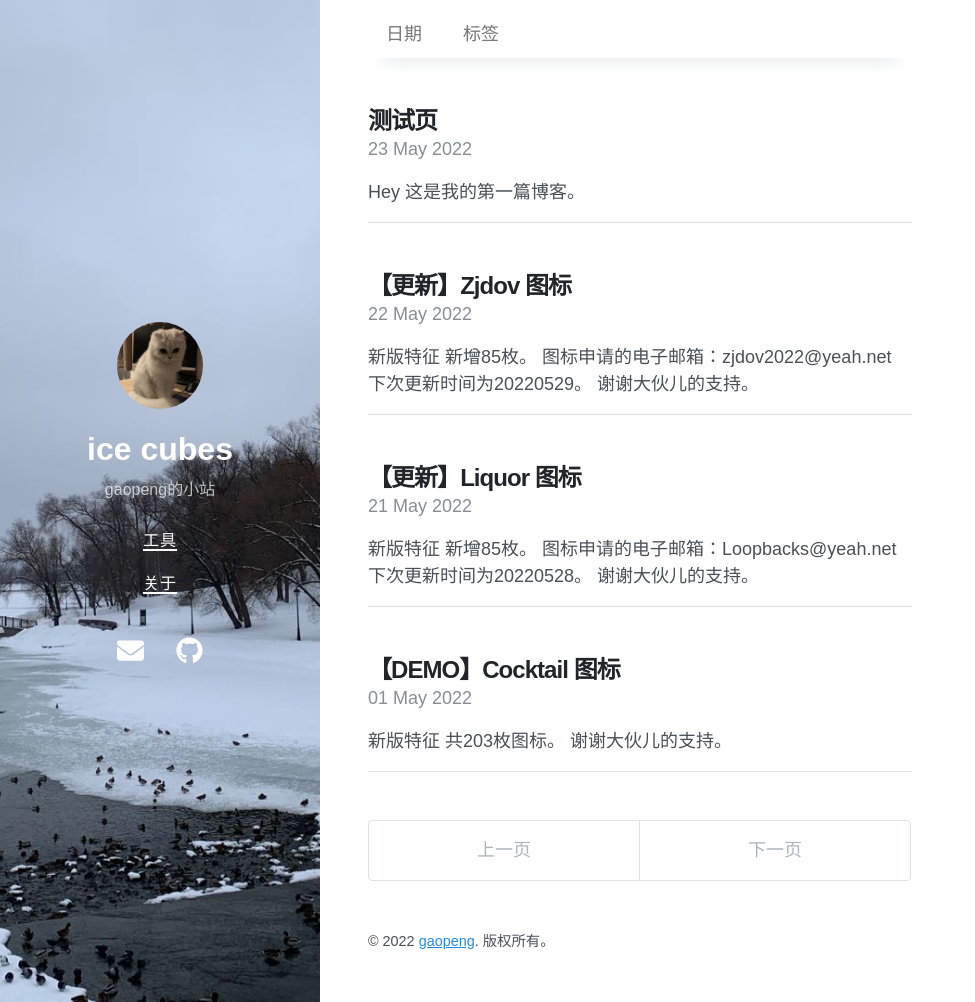
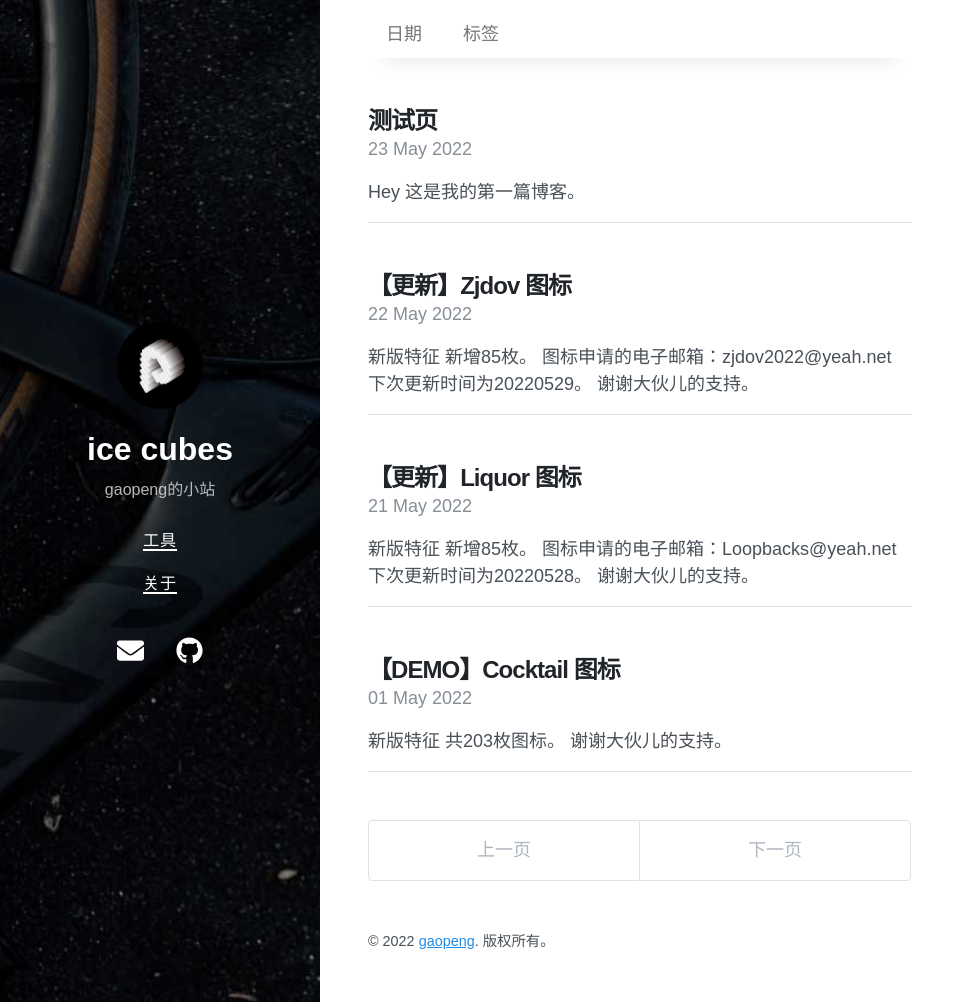
Before and after one commit to gaopengk/gaopengk.github.io, a Jekyll site: the page built from index.html, in a window 1280 px wide and 1002 px high. Shown: the whole window, without its empty margins (0-975 px from the left). Built offline with Jekyll 4.4.1, drawn with Linux system fonts in a browser that asks for light colours; nearby versions of some CDN libraries; the list of posts is cut into pages by our own code.

Commit message:
Update _config.yml

```diff
--- a/_config.yml
+++ b/_config.yml
@@ -2,10 +2,10 @@
 title: ice cubes
 description: gaopeng的小站
 url: https://gaopengk.github.io
-avatar: /avatar.jpeg
+avatar: /imgs/avatar.jpg
 paginate: 5
 permalink: pretty
-cover_image: /bg.jpeg
+cover_image: /imgs/bg.jpg
 
 # Gems
 plugins:
@@ -35,8 +35,7 @@ logo: logo.png
 social:
   name: gaopeng
   links:
-    - https://twitter.com/vszhub
-    - https://github.com/vszhub
+    - https://github.com/gaopengk
 google_site_verification: xxxxx
 lang: cn
 
```
